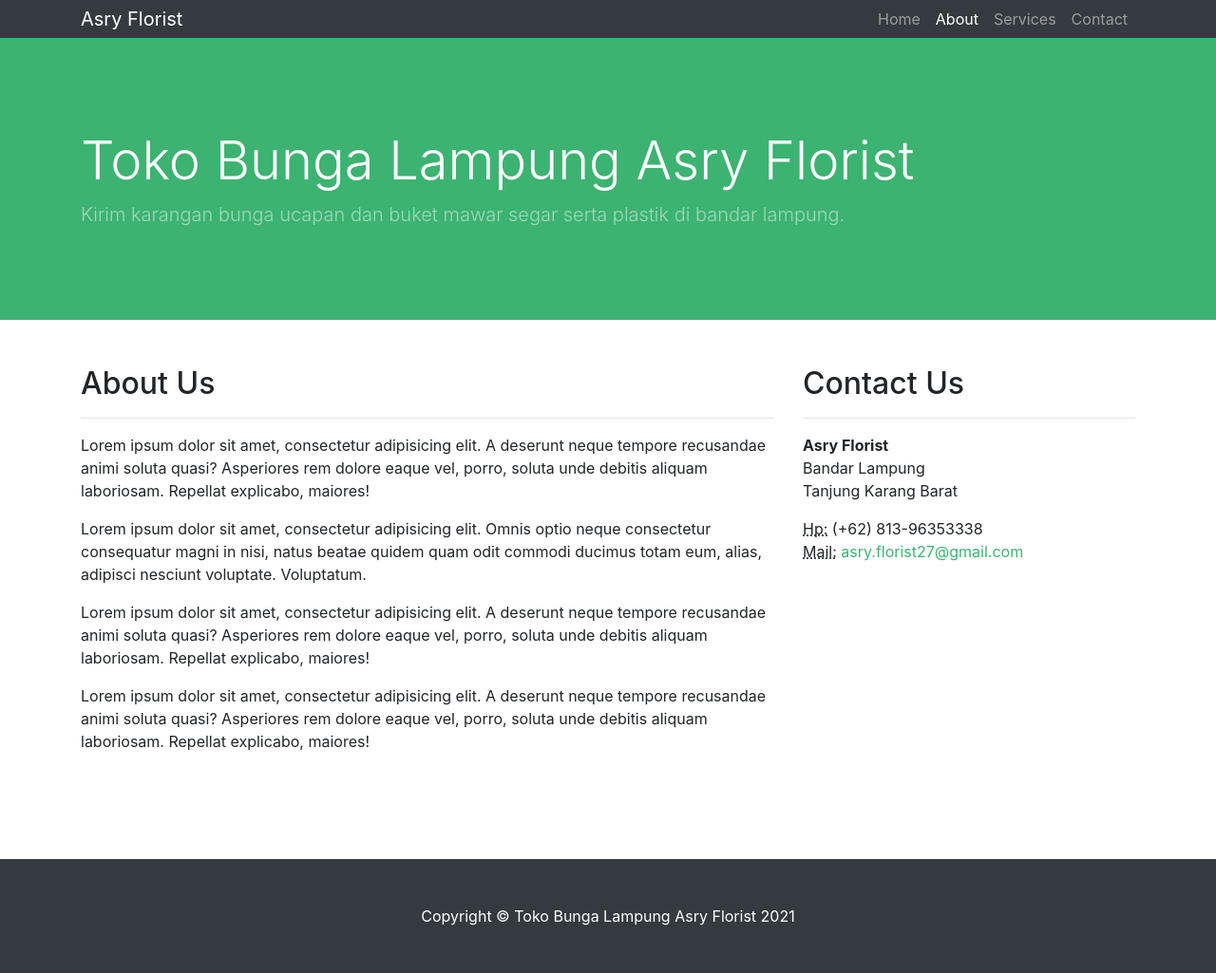
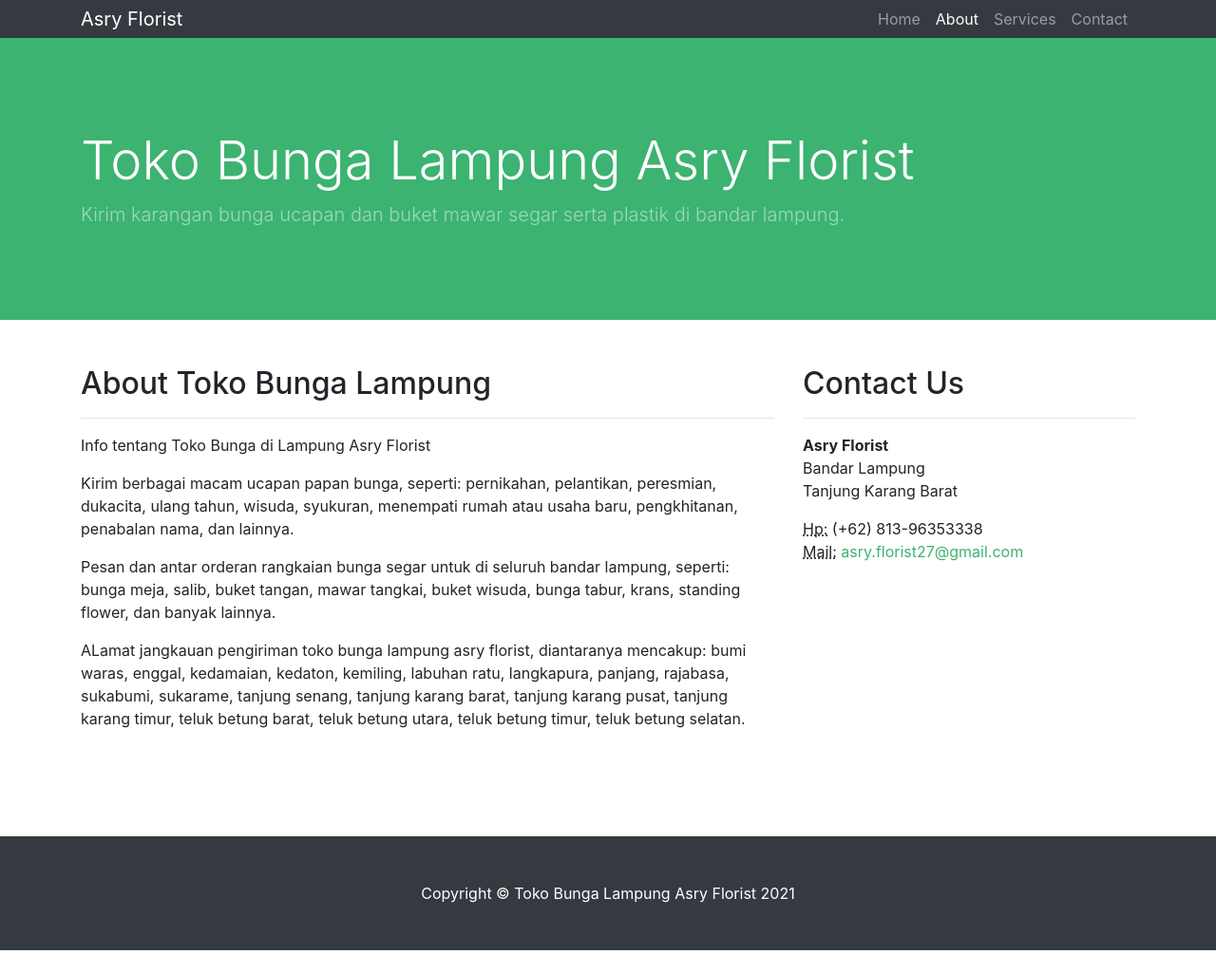
Before and after one commit to bungaasryflorist/tokobungalampung.github.io, a Jekyll site: the page built from _pages/about.html, in a window 1280 px wide. Shown: the whole page at 95% size. Built offline with Jekyll 4.4.1, drawn with Linux system fonts in a browser that asks for light colours; after the commit the page ends 1001 px from its top, so only the background shows below that.

Commit message:
Update about.html

```diff
--- a/_pages/about.html
+++ b/_pages/about.html
@@ -4,25 +4,20 @@
 permalink: /about/
 ---
 
-<h2>About Us</h2>
+<h2>About Toko Bunga Lampung</h2>
 <hr />
 <p>
-  Lorem ipsum dolor sit amet, consectetur adipisicing elit. A deserunt neque
-  tempore recusandae animi soluta quasi? Asperiores rem dolore eaque vel, porro,
-  soluta unde debitis aliquam laboriosam. Repellat explicabo, maiores!
+  Info tentang Toko Bunga di Lampung Asry Florist
 </p>
 <p>
-  Lorem ipsum dolor sit amet, consectetur adipisicing elit. Omnis optio neque
-  consectetur consequatur magni in nisi, natus beatae quidem quam odit commodi
-  ducimus totam eum, alias, adipisci nesciunt voluptate. Voluptatum.
+  Kirim berbagai macam ucapan papan bunga, seperti:
+  pernikahan, pelantikan, peresmian, dukacita, ulang tahun, wisuda, syukuran, menempati rumah atau usaha baru, pengkhitanan, penabalan nama, dan lainnya.
 </p>
 <p>
-  Lorem ipsum dolor sit amet, consectetur adipisicing elit. A deserunt neque
-  tempore recusandae animi soluta quasi? Asperiores rem dolore eaque vel, porro,
-  soluta unde debitis aliquam laboriosam. Repellat explicabo, maiores!
+  Pesan dan antar orderan rangkaian bunga segar untuk di seluruh bandar lampung, seperti:
+  bunga meja, salib, buket tangan, mawar tangkai, buket wisuda, bunga tabur, krans, standing flower, dan banyak lainnya.
 </p>
 <p>
-  Lorem ipsum dolor sit amet, consectetur adipisicing elit. A deserunt neque
-  tempore recusandae animi soluta quasi? Asperiores rem dolore eaque vel, porro,
-  soluta unde debitis aliquam laboriosam. Repellat explicabo, maiores!
+  ALamat jangkauan pengiriman toko bunga lampung asry florist, diantaranya mencakup:
+  bumi waras, enggal, kedamaian, kedaton, kemiling, labuhan ratu, langkapura, panjang, rajabasa, sukabumi, sukarame, tanjung senang, tanjung karang barat, tanjung karang pusat, tanjung karang timur, teluk betung barat, teluk betung utara, teluk betung timur, teluk betung selatan.
 </p>
```
